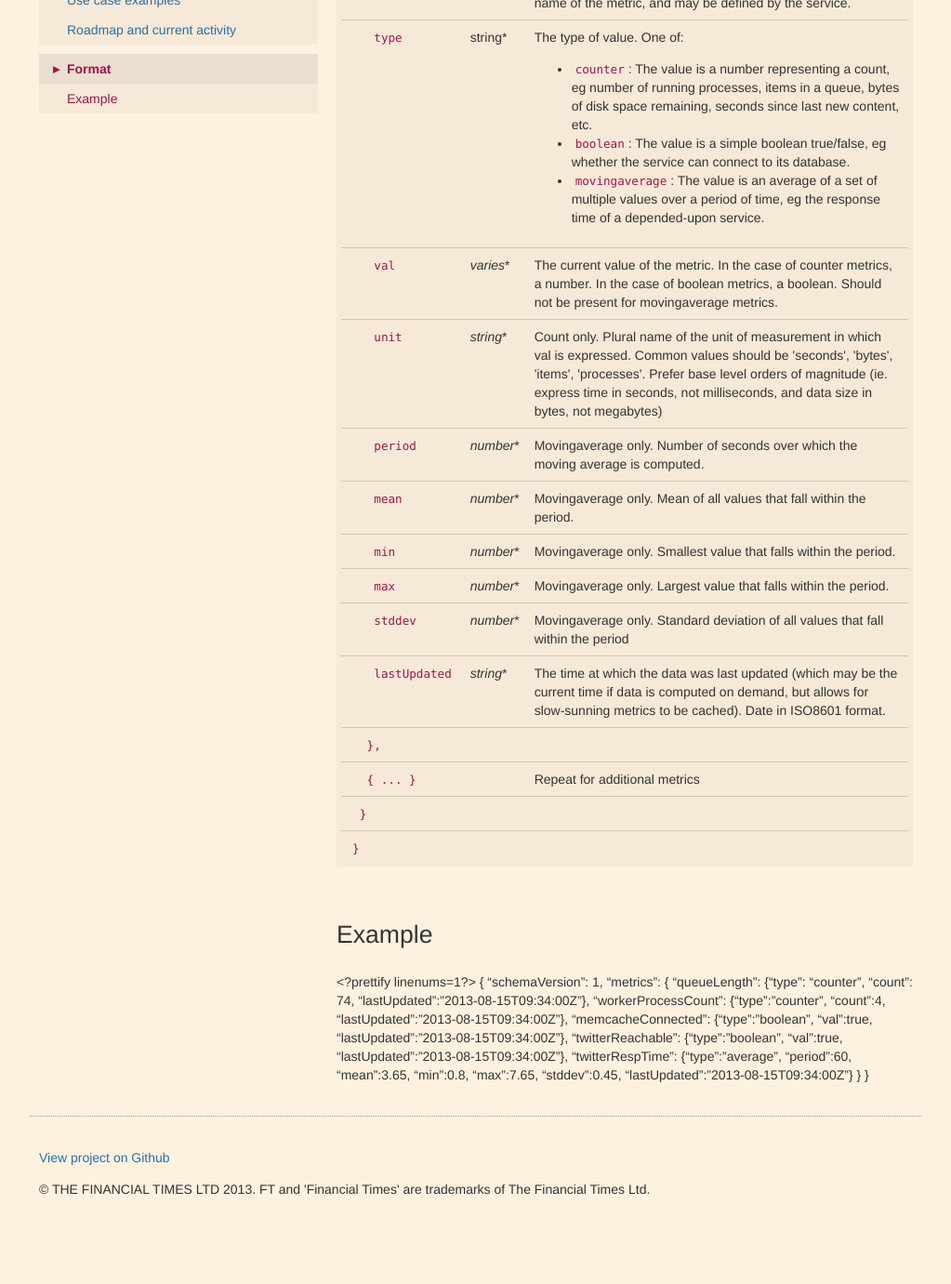
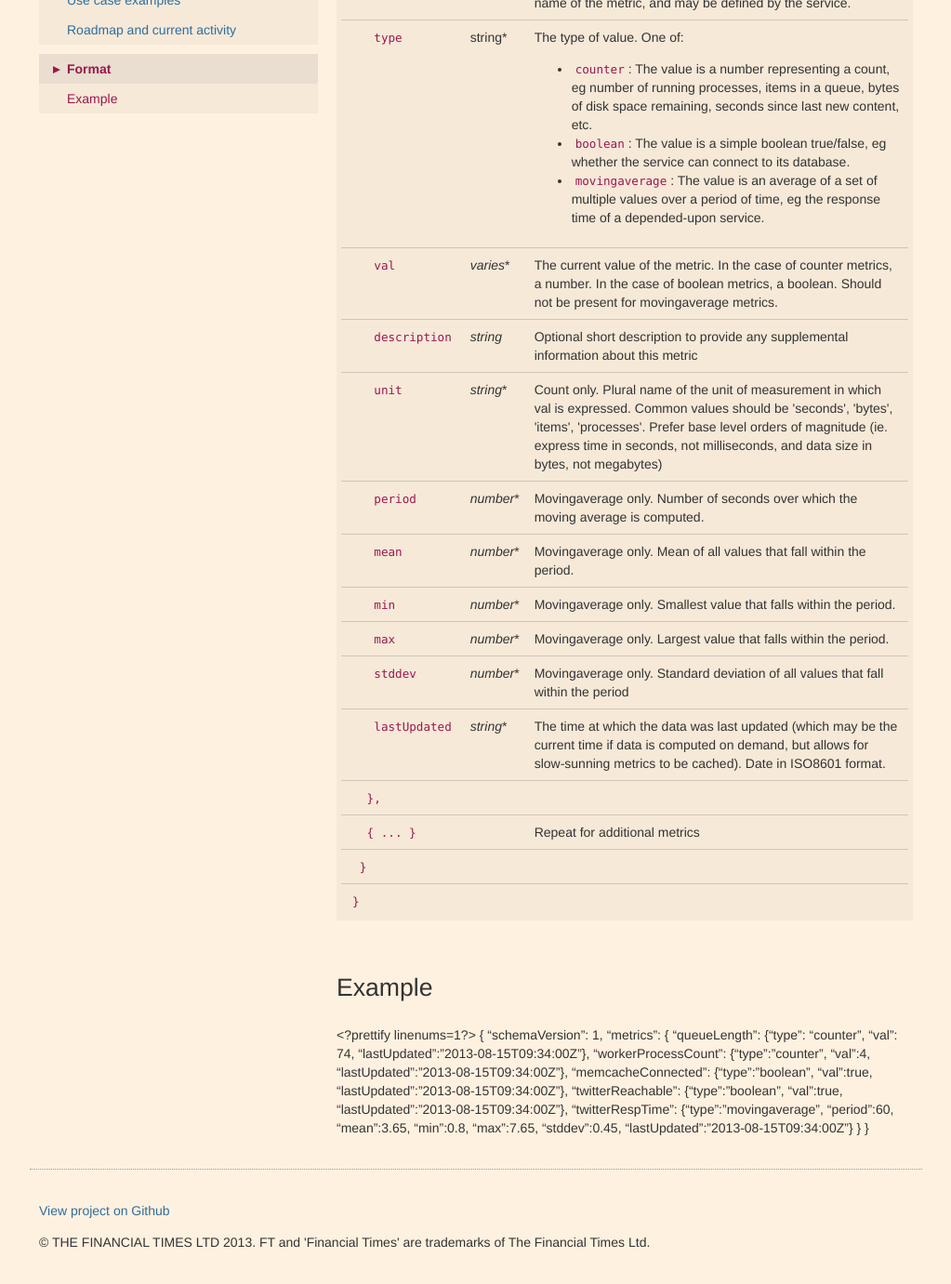
Before and after one commit to Financial-Times/ft-origami, a Jekyll site: the page built from docs/syntax/metrics.md, in a window 1280 px wide and 1400 px high, scrolled down 611 px. Shown: the top 1381 px of the window at 93% size, without its empty margins (128-1151 px from the left). Built offline with Jekyll 4.4.1, drawn with Linux system fonts in a browser that asks for light colours; nearby versions of some CDN libraries; before the commit the page ends 1954 px from its top, so only the background shows below that.

Commit message:
Tweaked text to match syntax and updated the samples

```diff
--- a/docs/syntax/metrics.md
+++ b/docs/syntax/metrics.md
@@ -48,6 +48,12 @@ All Origami web services are required to expose multiple `/metrics` endpoints (o
 	<td><em>varies</em>*</td>
 	<td>
 		The current value of the metric.  In the case of counter metrics, a number.  In the case of boolean metrics, a boolean.  Should not be present for movingaverage metrics.
+	</td>
+</tr><tr>
+	<td>&nbsp;&nbsp;&nbsp;&nbsp;&nbsp;&nbsp;<code>description</code></td>
+	<td><em>string</em></td>
+	<td>
+		Optional short description to provide any supplemental information about this metric
 	</td>
 </tr><tr>
 	<td>&nbsp;&nbsp;&nbsp;&nbsp;&nbsp;&nbsp;<code>unit</code></td>
@@ -102,10 +108,10 @@ All Origami web services are required to expose multiple `/metrics` endpoints (o
 	{
 	  "schemaVersion": 1,
 	  "metrics": {
-	     "queueLength": {"type": "counter", "count": 74, "lastUpdated":"2013-08-15T09:34:00Z"},
-	     "workerProcessCount": {"type":"counter", "count":4, "lastUpdated":"2013-08-15T09:34:00Z"},
+	     "queueLength": {"type": "counter", "val": 74, "lastUpdated":"2013-08-15T09:34:00Z"},
+	     "workerProcessCount": {"type":"counter", "val":4, "lastUpdated":"2013-08-15T09:34:00Z"},
 	     "memcacheConnected": {"type":"boolean", "val":true, "lastUpdated":"2013-08-15T09:34:00Z"},
 	     "twitterReachable": {"type":"boolean", "val":true, "lastUpdated":"2013-08-15T09:34:00Z"},
-	     "twitterRespTime": {"type":"average", "period":60, "mean":3.65, "min":0.8, "max":7.65, "stddev":0.45, "lastUpdated":"2013-08-15T09:34:00Z"}
+	     "twitterRespTime": {"type":"movingaverage", "period":60, "mean":3.65, "min":0.8, "max":7.65, "stddev":0.45, "lastUpdated":"2013-08-15T09:34:00Z"}
 	   }
 	}
```
Also changed, not shown: other parts of docs/syntax/metrics.md (+1 -1 lines).
